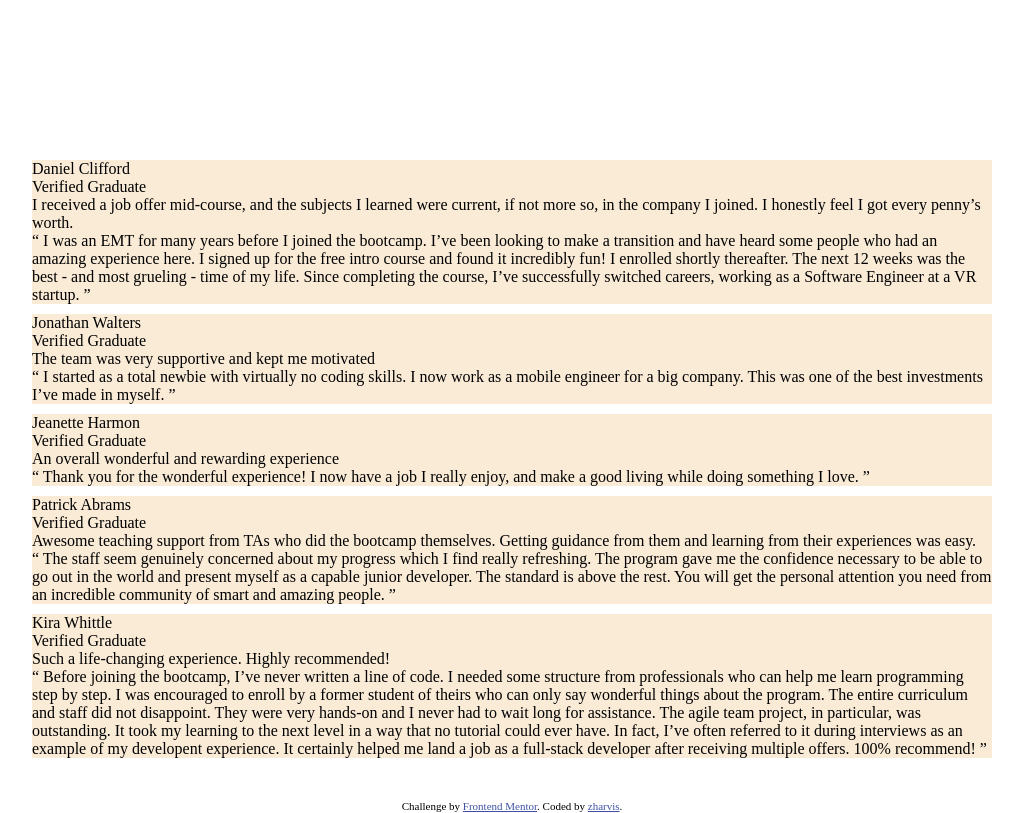
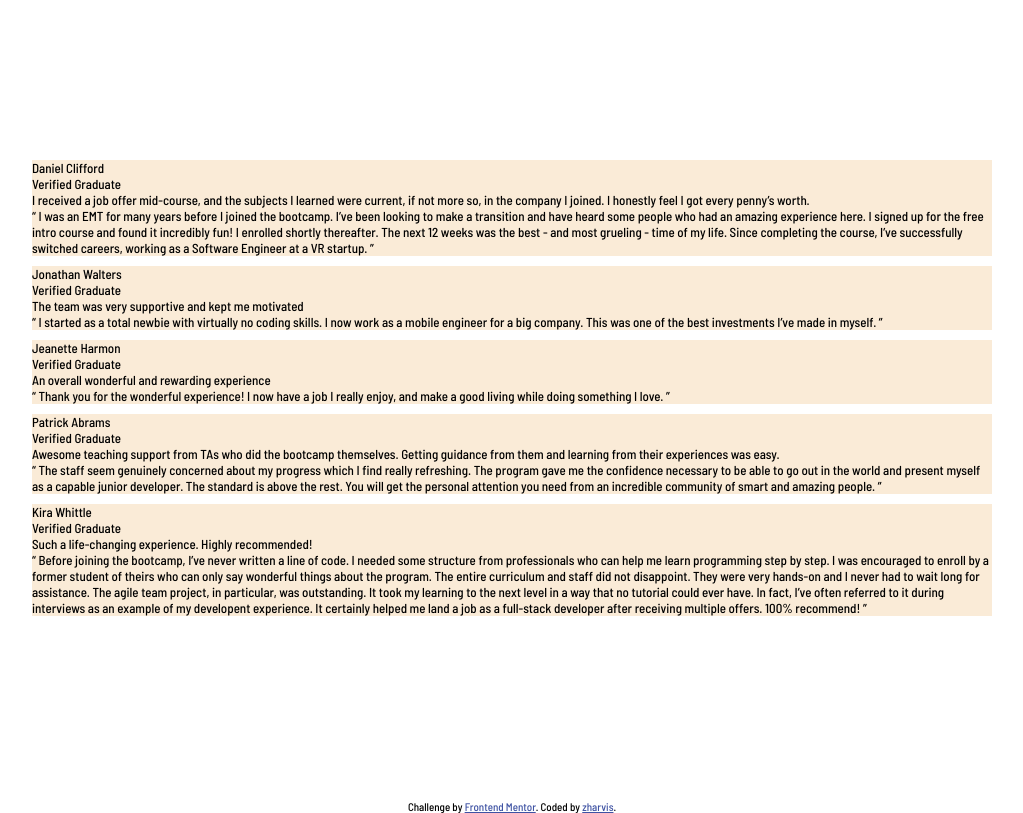
Before and after one commit to Zharvis/fem-testimonials-grid, a website: page index.html in a window 1280 px wide. Shown: the whole page, without its empty margins (128-1151 px from the left). Drawn offline with nearby package versions, Linux system fonts and the light colour scheme; files that its build step writes are made by us from their sources.

Commit message:
set fonts

```diff
--- a/app/scss/_root.scss
+++ b/app/scss/_root.scss
@@ -7,4 +7,5 @@
   --clr-lightbluegray: hsl(210, 46%, 95%);
 
   --ff-primary: "Barlow Semi Condensed", sans-serif;
+  --fs-primary: calc(13rem / 16);
 }
--- a/app/scss/_typography.scss
+++ b/app/scss/_typography.scss
@@ -1,2 +1,4 @@
 body {
+  font-family: var(--ff-primary);
+  font-size: var(--fs-primary);
 }
```
